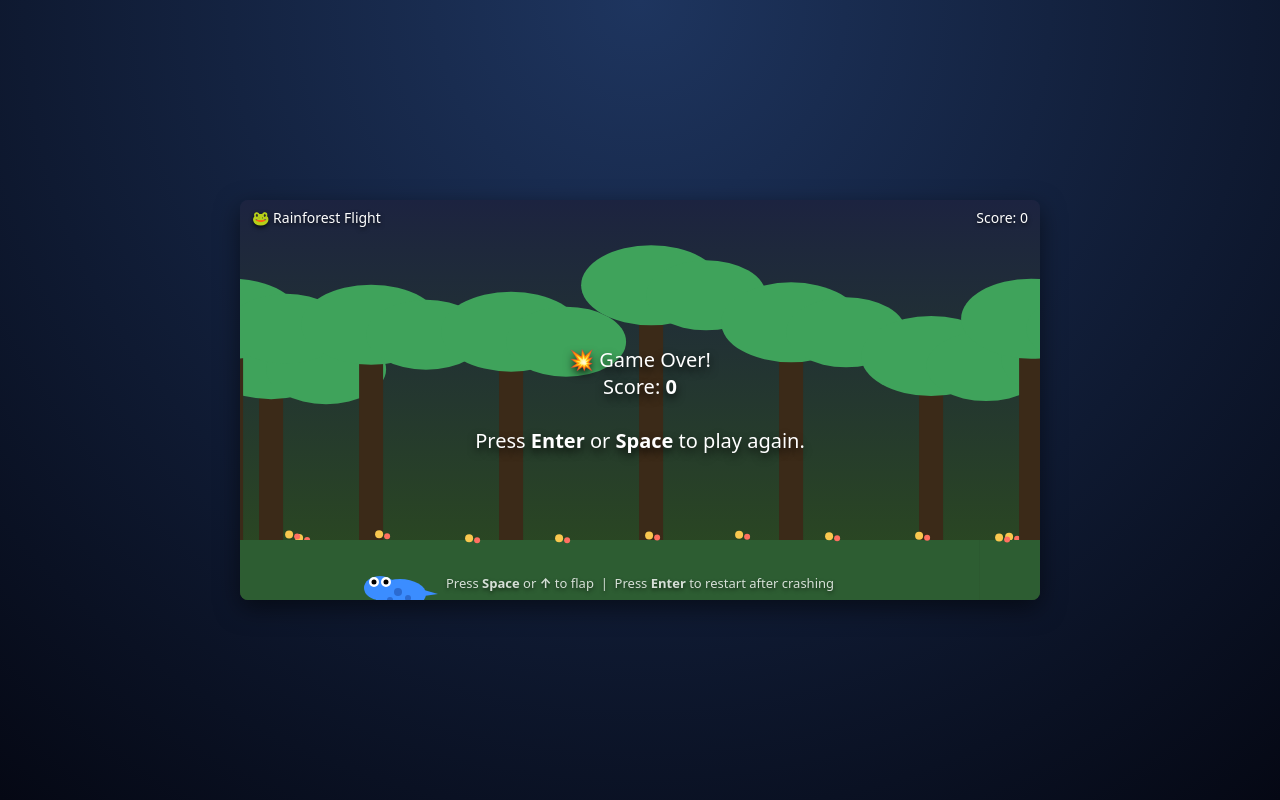
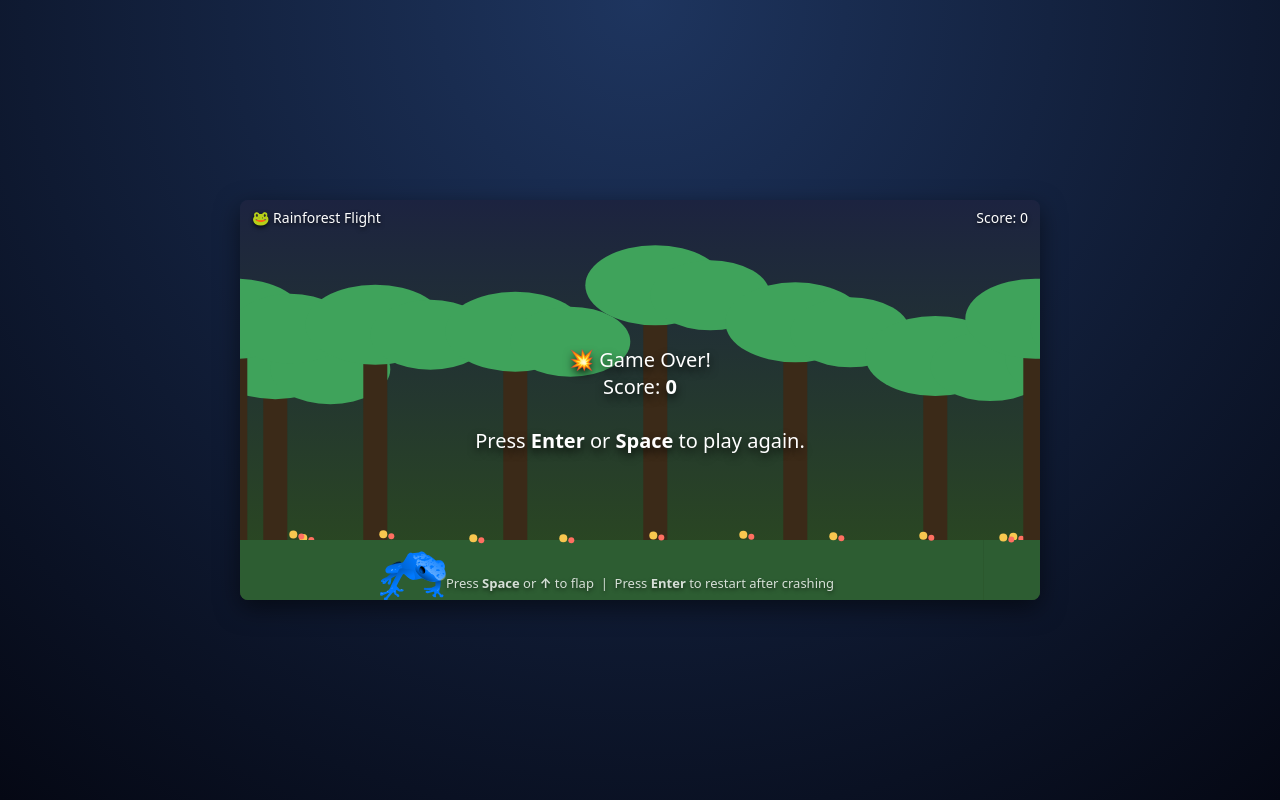
Before and after one commit to devinreams/dragon-game, a plain HTML site: page dragon-game.html in a window 1280 px wide. Drawn offline with Linux system fonts and the light colour scheme.

Commit message:
new frog

```diff
--- a/dragon-game.html
+++ b/dragon-game.html
@@ -106,10 +106,11 @@
     let backgroundOffset;
     let backgroundTrees;
     let backgroundFlowers;
+    let frogImageLoaded = false;
 
     // Dragon (frog) constants
-    const DRAGON_WIDTH = 50;
-    const DRAGON_HEIGHT = 35;
+    const DRAGON_WIDTH = 70;
+    const DRAGON_HEIGHT = 50;
 
     // Obstacle constants
     const OBSTACLE_WIDTH = 70;
@@ -118,6 +119,11 @@
     const OBSTACLE_SPACING_MAX = 140; // frames between spawns (max)
 
     let nextObstacleIn = 0;
+    const frogImage = new Image();
+    frogImage.onload = () => {
+      frogImageLoaded = true;
+    };
+    frogImage.src = "frog.svg";
 
     function randomRange(min, max) {
       return Math.random() * (max - min) + min;
@@ -307,52 +313,18 @@
     }
 
     function drawDragon() {
-      // Simple blue poison-dart frog made from shapes
       ctx.save();
       ctx.translate(dragon.x, dragon.y);
 
-      // Body
-      ctx.fillStyle = "#3b8dff";
-      ctx.beginPath();
-      ctx.ellipse(20, 20, 26, 15, 0, 0, Math.PI * 2);
-      ctx.fill();
-
-      // Head
-      ctx.beginPath();
-      ctx.ellipse(0, 14, 16, 12, 0, 0, Math.PI * 2);
-      ctx.fill();
-
-      // Tail nub
-      ctx.beginPath();
-      ctx.moveTo(44, 22);
-      ctx.lineTo(58, 20);
-      ctx.lineTo(44, 16);
-      ctx.closePath();
-      ctx.fill();
-
-      // Spots
-      ctx.fillStyle = "#2b6bd1";
-      ctx.beginPath();
-      ctx.arc(18, 18, 4, 0, Math.PI * 2);
-      ctx.fill();
-      ctx.beginPath();
-      ctx.arc(28, 24, 3, 0, Math.PI * 2);
-      ctx.fill();
-      ctx.beginPath();
-      ctx.arc(10, 26, 3, 0, Math.PI * 2);
-      ctx.fill();
-
-      // Eyes
-      ctx.fillStyle = "#fff";
-      ctx.beginPath();
-      ctx.arc(-6, 8, 5, 0, Math.PI * 2);
-      ctx.arc(6, 8, 5, 0, Math.PI * 2);
-      ctx.fill();
-      ctx.fillStyle = "#000";
-      ctx.beginPath();
-      ctx.arc(-6, 8, 2.5, 0, Math.PI * 2);
-      ctx.arc(6, 8, 2.5, 0, Math.PI * 2);
-      ctx.fill();
+      if (frogImageLoaded) {
+        ctx.drawImage(frogImage, 0, 0, dragon.width, dragon.height);
+      } else {
+        // Fallback simple blue frog while the SVG loads
+        ctx.fillStyle = "#3b8dff";
+        ctx.beginPath();
+        ctx.ellipse(dragon.width / 2, dragon.height / 2, 26, 15, 0, 0, Math.PI * 2);
+        ctx.fill();
+      }
 
       ctx.restore();
     }
```
Also changed, not shown: frog.svg (added).
